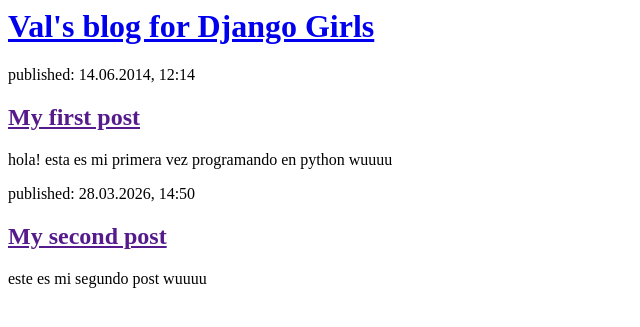
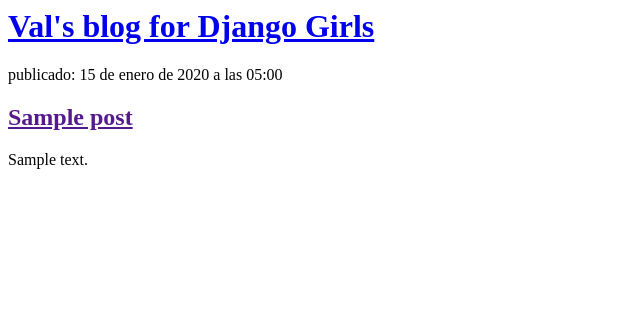
Before and after one commit to seelielav/my-first-blog, a Django app: page / in a window 1280 px wide. Shown: the top 327 px of the page, without its empty margins (0-640 px from the left). Run offline with Django 5.2, Linux system fonts and the light colour scheme; tables that the repository leaves empty hold one stand-in row (values such as "Sample post").

Commit message:
Templates modificados para mostrar post desde base de datos.

```diff
--- a/blog/templates/blog/post_list.html
+++ b/blog/templates/blog/post_list.html
@@ -1,22 +1,17 @@
 <html>
     <head>
-        <title>Val's blog for Django Girls</title>
+        <title>Val's blog</title>
     </head>
     <body>
         <div>
             <h1><a href="/">Val's blog for Django Girls</a></h1>
         </div>
-
-        <div>
-            <p>published: 14.06.2014, 12:14</p>
-            <h2><a href="">My first post</a></h2>
-            <p>hola! esta es mi primera vez programando en python wuuuu</p>
-        </div>
-
-        <div>
-            <p>published: 28.03.2026, 14:50</p>
-            <h2><a href="">My second post</a></h2>
-            <p>este es mi segundo post wuuuu </p>
-        </div>
+{% for post in posts %}
+    <div>
+        <p> publicado: {{ post.published_date }}</p>
+        <h2><a href="">{{ post.title }}</a></h2>
+        <p>{{ post.text|linebreaksbr }}</p>
+    </div>
+{% endfor %}
     </body>
 </html>
--- a/blog/views.py
+++ b/blog/views.py
@@ -1,5 +1,7 @@
 from django.shortcuts import render
-
+from django.utils import timezone
+from .models import Post
 # Create your views here.
 def post_list(request):
-    return render(request, 'blog/post_list.html', {})
+    posts = Post.objects.filter(published_date__lte=timezone.now()).order_by('published_date')
+    return render(request, 'blog/post_list.html', {'posts': posts})
```
